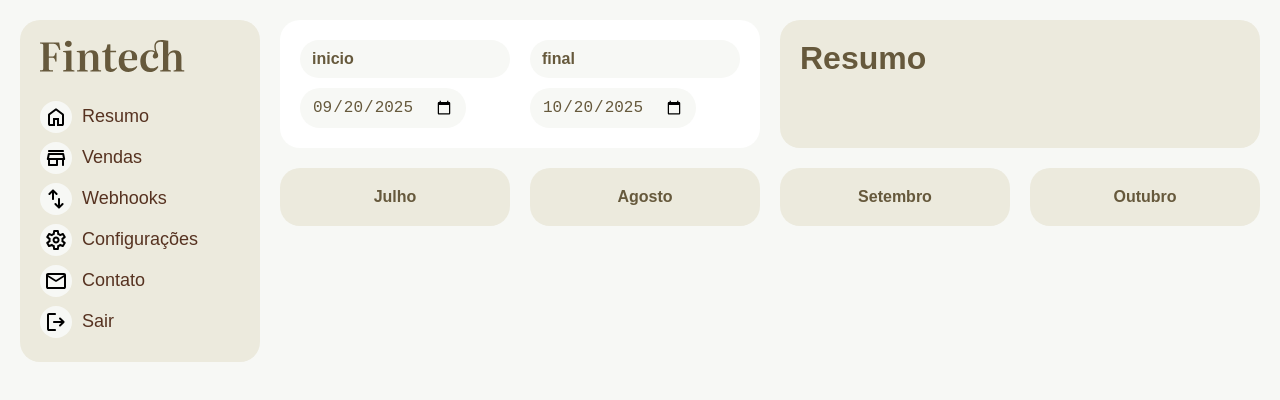
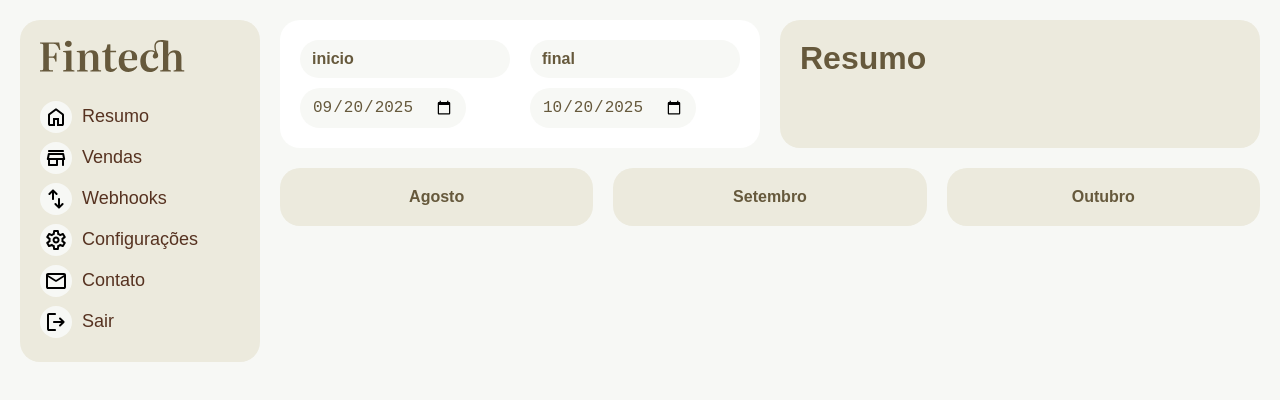
Before and after one commit to RicardoNardaoBelmonte/DashBoard-With-Ts, a React (Vite) app in the folder dashboard/: page / in a window 1280 px wide. Shown: the top 400 px of the page. Built offline with nearby package versions, Linux system fonts and the light colour scheme; no server answers.

Commit message:
remove 1 month

```diff
--- a/dashboard/src/Components/Meses.tsx
+++ b/dashboard/src/Components/Meses.tsx
@@ -4,7 +4,6 @@ import MesBtn from "./MesBtn";
 export default function Meses(){
     return(
         <div className="flex">
-            <MesBtn n={-3}/>
             <MesBtn n={-2}/>
             <MesBtn n={-1}/>
             <MesBtn n={-0}/>
```
